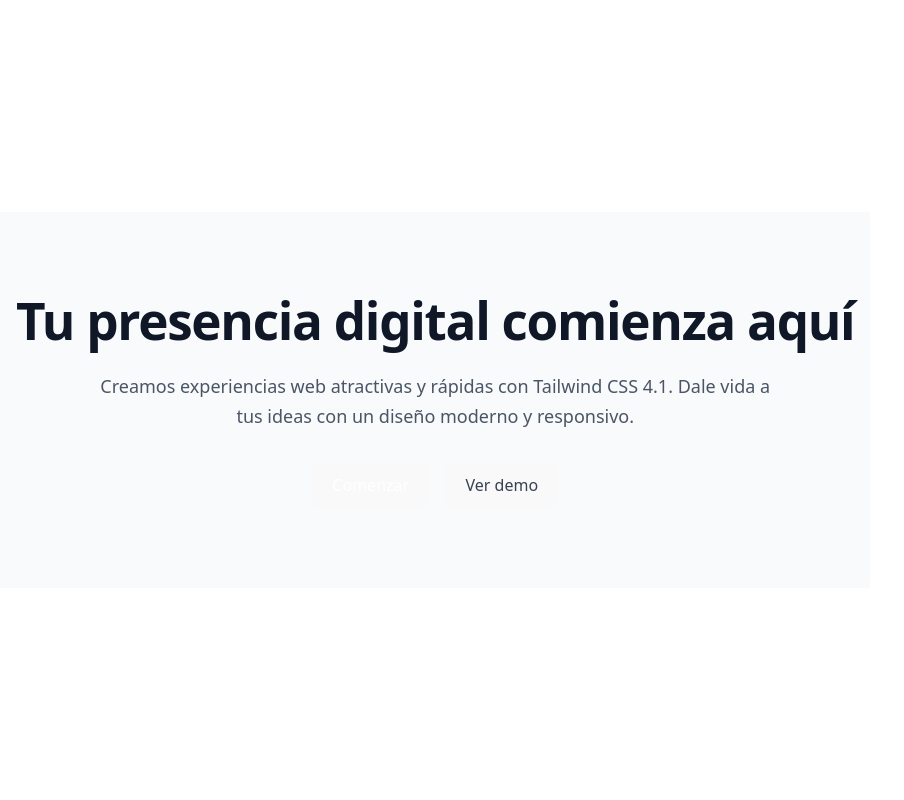
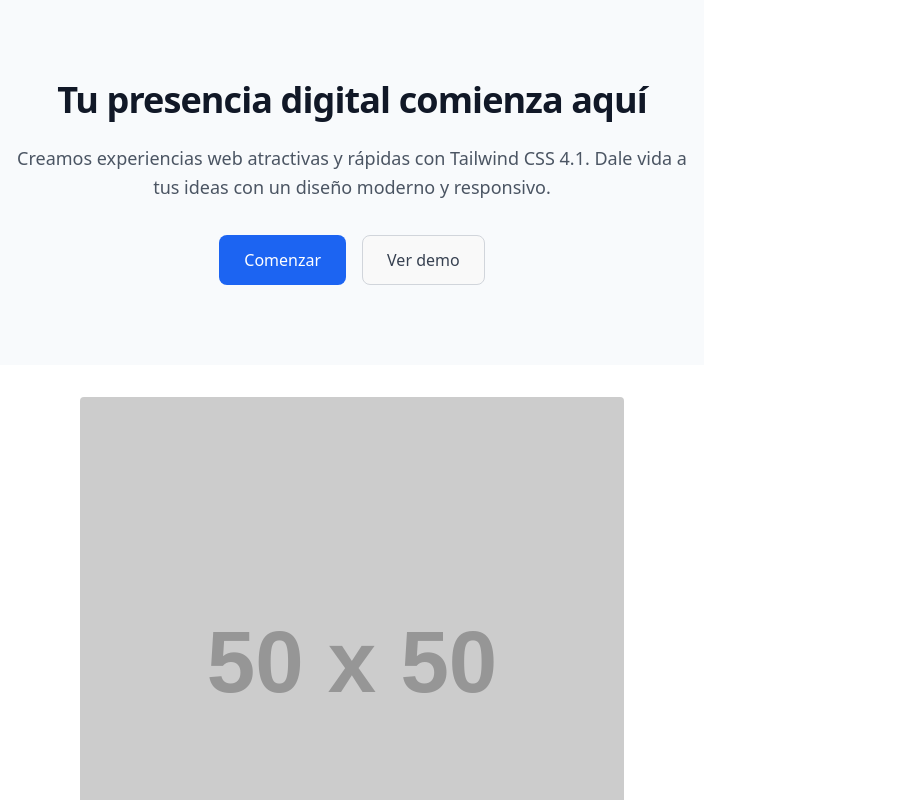
Before and after one commit to Levin514/landing, a website built with Vite: page index.html in a window 1280 px wide. Shown: the top 800 px of the page, without its empty margins (0-904 px from the left). Built offline with nearby package versions, Linux system fonts and the light colour scheme; placeholder pictures from the web are drawn by us.

Commit message:
Diseño responsivo (puntos a y b). Flowbite (puntos 1 y 2)

```diff
--- a/index.html
+++ b/index.html
@@ -3,11 +3,11 @@
   <head>
     <meta charset="UTF-8" />
     <link rel="icon" type="image/svg+xml" href="/vite.svg" />
+    <link href="https://cdn.jsdelivr.net/npm/flowbite@3.1.2/dist/flowbite.min.css" rel="stylesheet" />
     <meta name="viewport" content="width=device-width, initial-scale=1.0" />
+    <title>Vite App</title>
 
     <script src="https://cdn.jsdelivr.net/npm/@tailwindcss/browser@4"></script>
-
-    <title>Vite App</title>
   </head>
   <body>
     <main class="bg-slate-50 dark:bg-gray-900">
@@ -19,6 +19,20 @@
             <button id="demo" class="dark:border-gray-600 dark:text-white inline-block px-6 py-3 border border-gray-300 text-gray-700 rounded-lg">Ver demo</button>
          </div>
       </div>
+
+      <section class="bg-white dark:bg-gray-900">
+        <div id="container-03" class="px-4 py-8 mx-auto max-w-md md:max-w-xl">
+          <div id="container-04">
+            <img src="https://placehold.co/50" alt="Imagen 1" class="w-full h-auto rounded">
+            <img src="https://placehold.co/50" alt="Imagen 2" class="w-full h-auto rounded">
+            <img src="https://placehold.co/50" alt="Imagen 3" class="w-full h-auto rounded">
+            <img src="https://placehold.co/50" alt="Imagen 4" class="w-full h-auto rounded">
+          </div>
+        </div>
+      </section>
    </main>
+
+   <script src="https://cdn.jsdelivr.net/npm/flowbite@3.1.2/dist/flowbite.min.js"></script>
+
   </body>
 </html>
```
